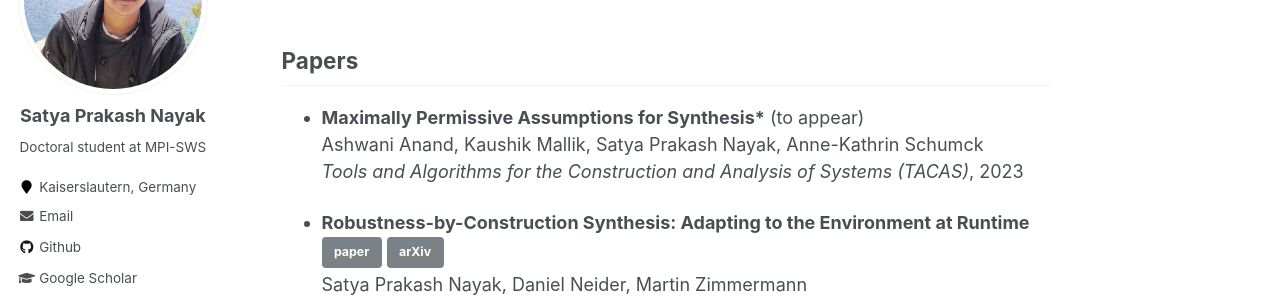
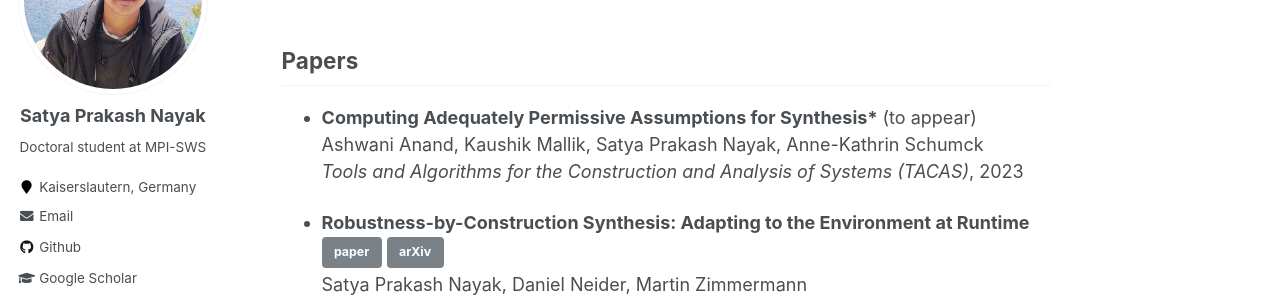
Before and after one commit to satya2009rta/satya2009rta.github.io, a Jekyll site: the page built from _pages/publications_talks.md, in a window 1280 px wide and 1310 px high. Shown: the part 212-512 px from the top of the window. Built offline with Jekyll 4.4.1, drawn with Linux system fonts in a browser that asks for light colours.

Commit message:
Update publications_talks.md

```diff
--- a/_pages/publications_talks.md
+++ b/_pages/publications_talks.md
@@ -12,7 +12,7 @@ redirect_from:
 A full publication list is available at <a href="https://dblp.org/pers/n/Nayak:Satya_Prakash.html" style="text-decoration:none">dblp</a> and <a href="https://scholar.google.com/citations?user=SG0LVmYAAAAJ&hl=en" style="text-decoration:none">google scholar</a>.<br>
 My <a href="https://en.wikipedia.org/wiki/Erd%C5%91s_number" style="text-decoration:none">Erdős number</a> is <a href="https://mathscinet.ams.org/mathscinet/collaborationDistance.html?group_source=1485353" style="text-decoration:none">4</a>.
 ## Papers
-* **Maximally Permissive Assumptions for Synthesis\*** (to appear) <br>
+* **Computing Adequately Permissive Assumptions for Synthesis\*** (to appear) <br>
 Ashwani Anand, Kaushik Mallik, Satya Prakash Nayak, Anne-Kathrin Schumck <br>
 _Tools and Algorithms for the Construction and Analysis of Systems (TACAS)_, 2023
 
```
